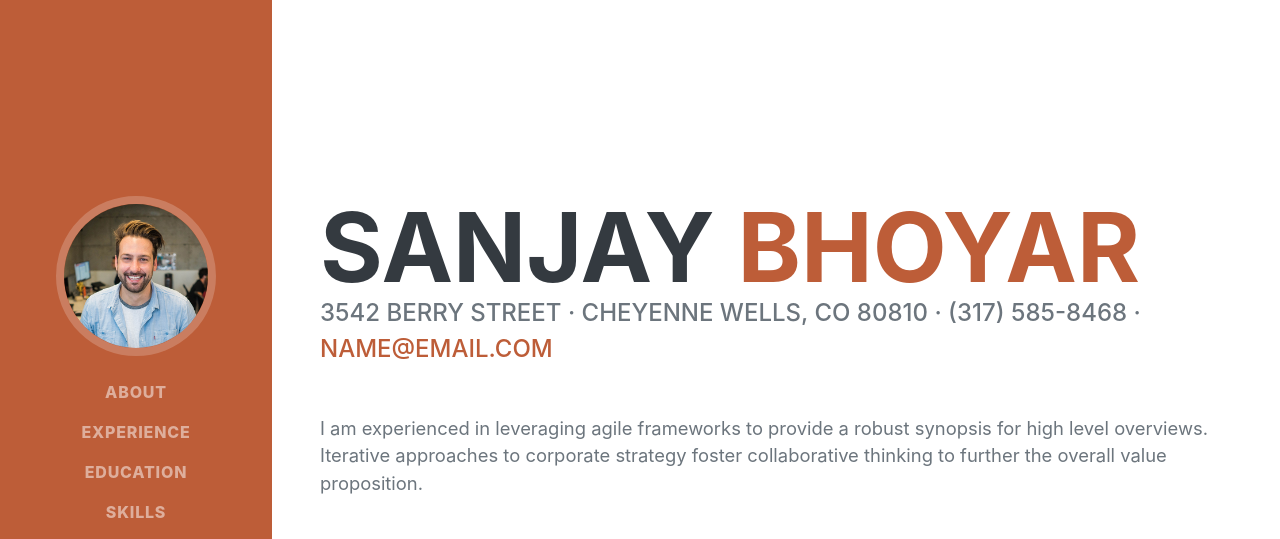
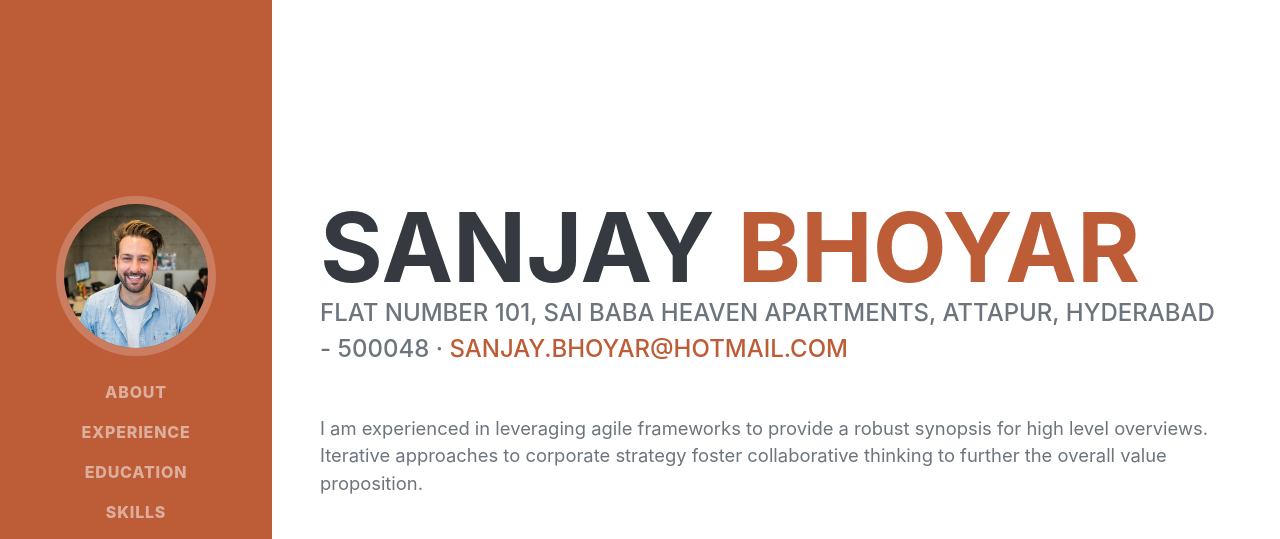
Before and after one commit to sanjay-bhoyar/sanjay-bhoyar.github.io, a plain HTML site: page index.html in a window 1280 px wide. Shown: the top 539 px of the page. Drawn offline with nearby package versions, Linux system fonts and the light colour scheme; a web font is replaced by a local one.

Commit message:
made change to the email address and home address

```diff
--- a/index.html
+++ b/index.html
@@ -44,8 +44,8 @@
                         <span class="text-primary">Bhoyar</span>
                     </h1>
                     <div class="subheading mb-5">
-                        3542 Berry Street · Cheyenne Wells, CO 80810 · (317) 585-8468 ·
-                        <a href="mailto:name@email.com">name@email.com</a>
+                        Flat Number 101, Sai Baba Heaven Apartments, Attapur, Hyderabad - 500048 ·
+                        <a href="mailto:name@email.com">sanjay.bhoyar@hotmail.com</a>
                     </div>
                     <p class="lead mb-5">I am experienced in leveraging agile frameworks to provide a robust synopsis for high level overviews. Iterative approaches to corporate strategy foster collaborative thinking to further the overall value proposition.</p>
                     <div class="social-icons">
```
